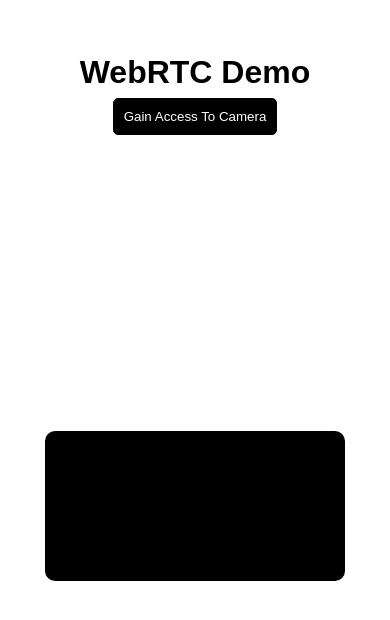
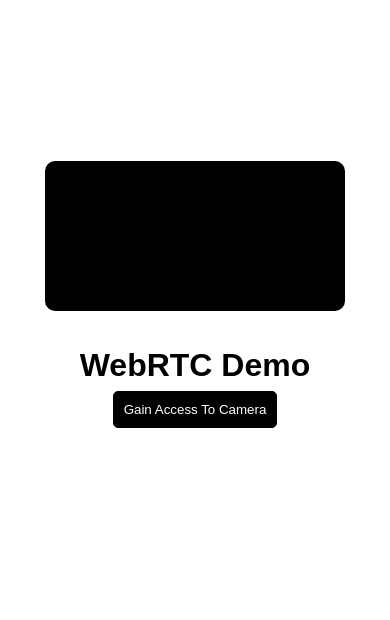
Before and after one commit to Squishy123/webRTC-Basics, a website: page src/static/index.html in a window 390 px wide. Shown: the part 120-740 px from the top of the page. Drawn offline with Linux system fonts and the light colour scheme.

Commit message:
Fixed responsive styling

```diff
--- a/package.json
+++ b/package.json
@@ -6,7 +6,8 @@
   "author": "Christian Wang <christian.gnaw@gmail.com>",
   "license": "MIT",
   "dependencies": {
-    "restify": "^8.2.0"
+    "restify": "^8.2.0",
+    "ws": "^6.2.0"
   },
   "scripts": {
     "dev": "nodemon src/server.js"
--- a/src/server.js
+++ b/src/server.js
@@ -8,6 +8,10 @@ server.get('/*', restify.plugins.serveStatic({
     directory: path.join(__dirname, '/static')
 }));
 
+server.get('/', restify.plugins.serveStatic({
+    directory: path.join(__dirname, '/static/index.html')
+}))
+
 server.listen(8000, () => {
         console.log(`Server listening on ${server.name}, ${server.url}`);
 });
--- a/src/static/styles.css
+++ b/src/static/styles.css
@@ -35,6 +35,7 @@ body {
     transition: .25s linear;
 }
 
+
 .main {
     width: 100%;
     height: 100%;
@@ -46,12 +47,8 @@ body {
     flex-wrap: wrap;
 }
 
-.main>* {
-    margin: auto;
-}
-
 .panel {
-    padding: 10px;
+    padding: 15px;
     display: flex;
     flex-direction: column;
     justify-content: center;
@@ -66,3 +63,20 @@ body {
     border-radius: 10px;
     background-color: black;
 }
+
+@media (max-width: 899px) {
+    .video {
+        max-width: 100vw;
+        height: auto;
+    }
+
+    .main {
+        flex-direction: column-reverse;
+    }
+}
+
+@media (min-width: 900px) {
+    .main>* {
+        margin: auto;
+    }
+    }
```
Also changed, not shown: 1 other file.
